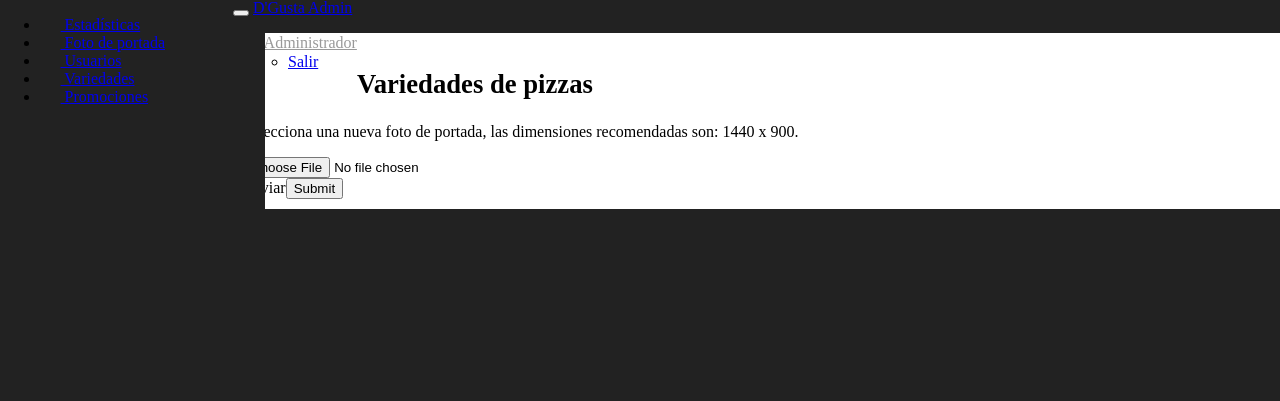
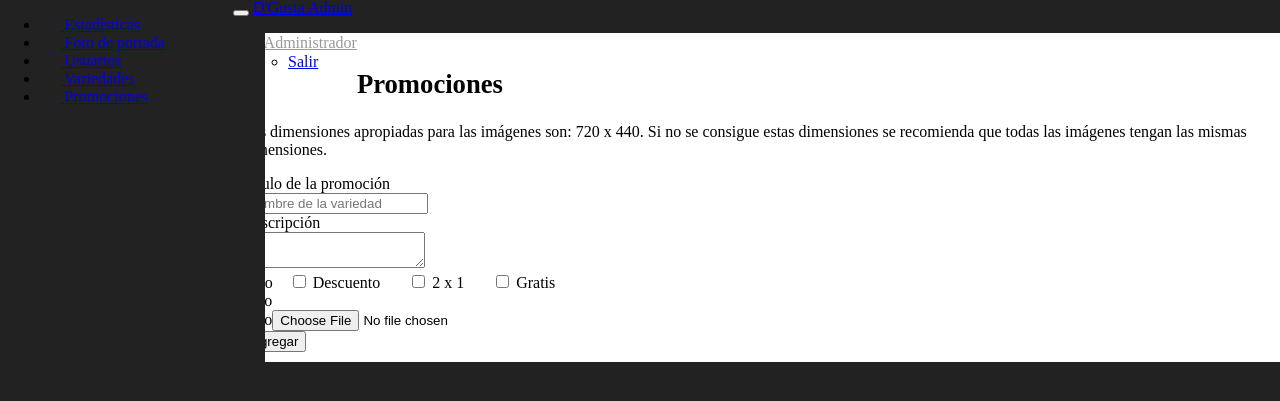
Before and after one commit to tony2124/pizzeria, a CakePHP app: the page made by app/View/Admins/promotions.ctp in a window 1280 px wide. Shown: the part 51-452 px from the top of the page. Run offline with PHP 8.4 and a stand-in for CakePHP, Linux system fonts and the light colour scheme; the template is opened without the code that fills it, so the values that code supplies are empty; form fields are guessed from the names that the template uses; some libraries are stand-ins or nearby versions; some web fonts are replaced.

Commit message:
Vista de promociones

```diff
--- a/app/View/Admins/promotions.ctp
+++ b/app/View/Admins/promotions.ctp
@@ -83,7 +83,7 @@
                 <div class="row">
                     <div class="col-lg-12">
                         <h1 class="page-header">
-                             <small>Variedades de pizzas</small>
+                             <small>Promociones</small>
 
                         </h1>
 
@@ -91,12 +91,40 @@
                 </div>
 
                  <div class="row">
-                    <p>Selecciona una nueva foto de portada, las dimensiones recomendadas son: 1440 x 900.</p>
-                    <?= $this->Form->create('img', array('type'=>'file')) ?>
-                    <?= $this->Form->input('', array('type'=>'file')) ?>
-                    <?= $this->Form->input('Enviar', array('type'=>'submit', 'class'=>'btn btn-primary')) ?>
+                    <div class="col-sm-7">
+                        <p>Las dimensiones apropiadas para las imágenes son: 720 x 440. Si no se consigue estas dimensiones se recomienda que todas las imágenes tengan las mismas dimensiones.</p>
+                    <?= $this->Form->create('Variety', array('type'=>'file', 'class'=>'form-horizontal', 'url'=>array('controller'=>'admins','action'=>'save_variety'))) ?>
+                      <div class="form-group">
+                        <label class="col-sm-2 control-label">Título de la promoción</label>
+                        <div class="col-sm-10">
+                          <input type="text" name="nombre" class="form-control"  placeholder="Nombre de la variedad">
+                        </div>
+                      </div>
+                      <div class="form-group">
+                        <label class="col-sm-2 control-label">Descripción</label>
+                        <div class="col-sm-10">
+                          <textarea class="form-control"></textarea>
+                        </div>
+                      </div>
+                      <div class="form-group">
+                        <label class="col-sm-2 control-label">Tipo</label>
+                         &nbsp;&nbsp;&nbsp;<input type="checkbox" name="nombre">&nbsp;Descuento
+                         &nbsp;&nbsp;&nbsp;&nbsp;&nbsp;&nbsp;<input type="checkbox" name="nombre">&nbsp;2 x 1
+                         &nbsp;&nbsp;&nbsp;&nbsp;&nbsp;&nbsp;<input type="checkbox" name="nombre">&nbsp;Gratis
+                      </div>
+                      <div class="form-group">
+                        <label class="col-sm-2 control-label">Foto</label>
+                        <div class="col-sm-10">
+                          <?= $this->Form->input('foto',array('type'=>'file')) ?>
+                        </div>
+                      </div>
+                      <div class="form-group">
+                        <div class="col-sm-offset-2 col-sm-10">
+                          <button type="submit" class="btn btn-default">Agregar</button>
+                        </div>
+                      </div>
                     <?= $this->Form->end() ?>
-
+                    </div>
                 </div>
 
             </div>
```
